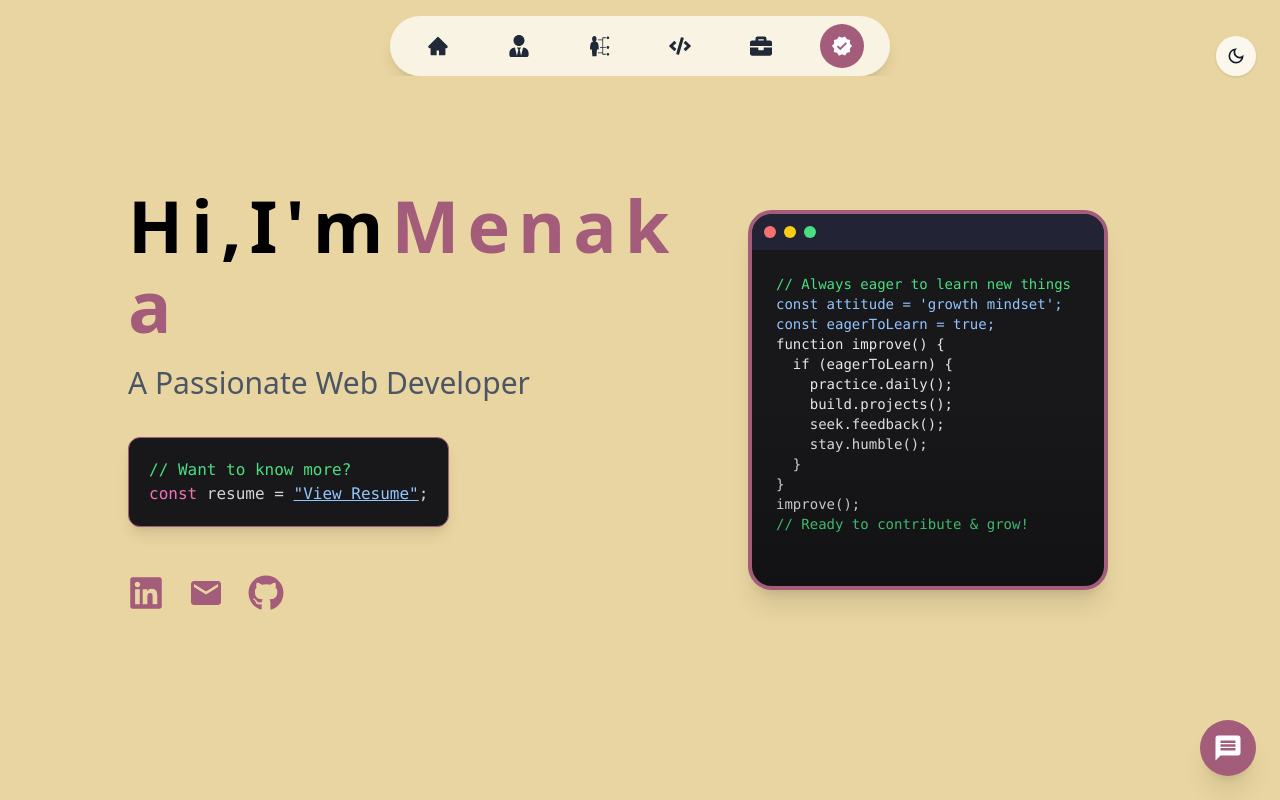
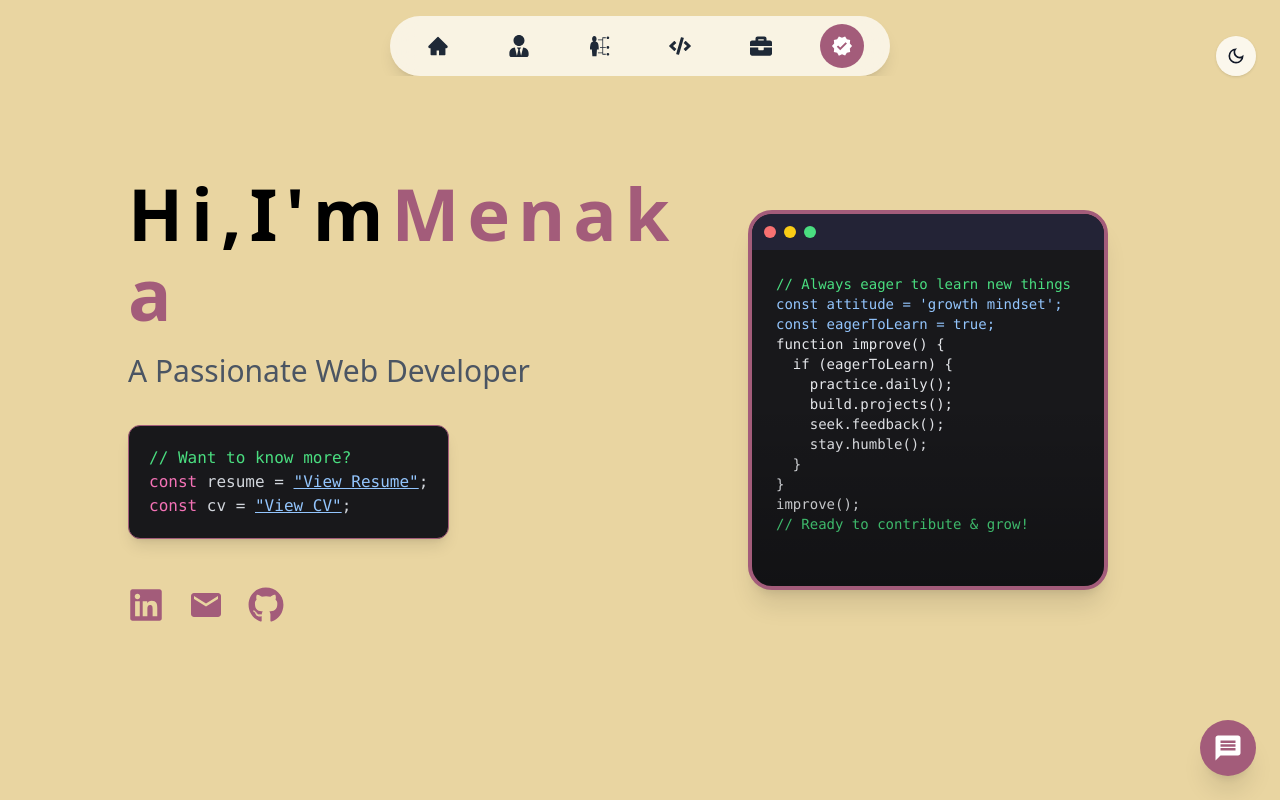
Before and after one commit to Menaka0925/React_Portfolio, a React (Vite) app: page / in a window 1280 px wide. Shown: the top 800 px of the page. Built offline with nearby package versions, Linux system fonts and the light colour scheme.

Commit message:
Updated CV

```diff
--- a/src/components/Hero.jsx
+++ b/src/components/Hero.jsx
@@ -166,9 +166,21 @@ const Hero = () => {
             "View Resume"
           </motion.a>
           ;
+          <br />
+          <span className="text-pink-400">const</span> cv ={" "}
+          <motion.a
+            href="https://drive.google.com/file/d/1Ep54kv1zwB4W5RRCAuzsHD67OesWY9xT/view?usp=sharing"
+            target="_blank"
+            rel="noopener noreferrer"
+            className="text-blue-300 hover:text-blue-400 underline"
+            whileHover={{ scale: 1.05 }}
+            whileTap={{ scale: 0.95 }}
+          >
+            "View CV"
+          </motion.a>
+          ;
         </pre>
         </motion.div>
-
         <div className="flex gap-6 mt-12 text-2xl md:text-3xl lg:text-4xl text-[#A35C7A] dark:text-[#C890A7]">
           {[
             {
```
Lines whose indentation alone changed are shown as unchanged.
